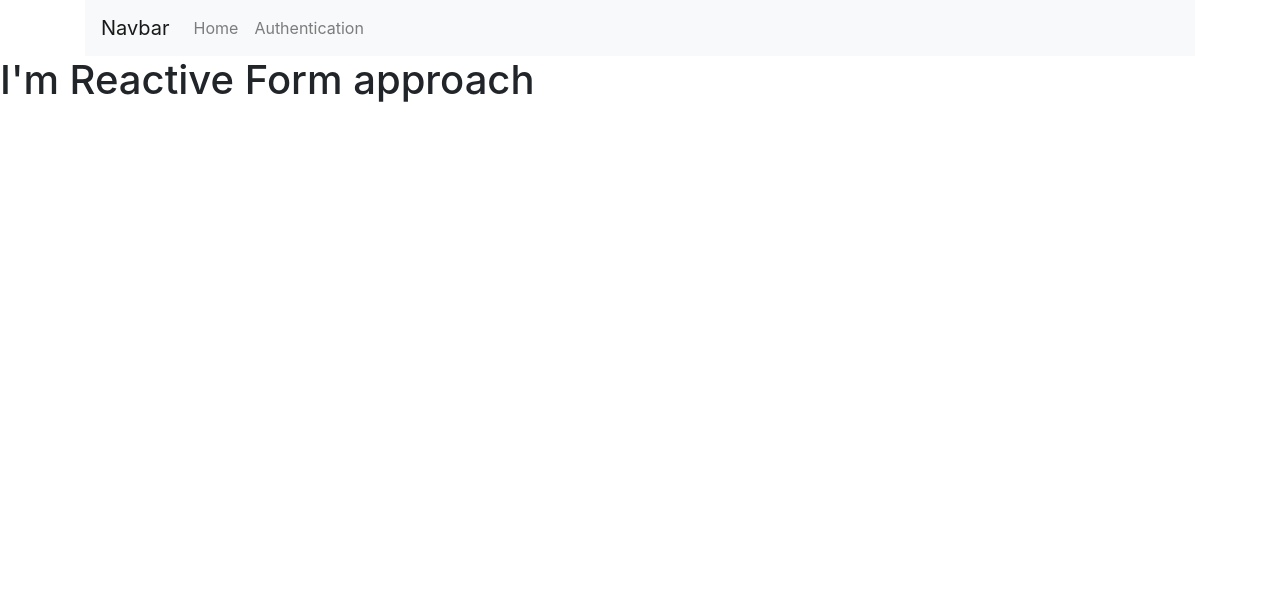
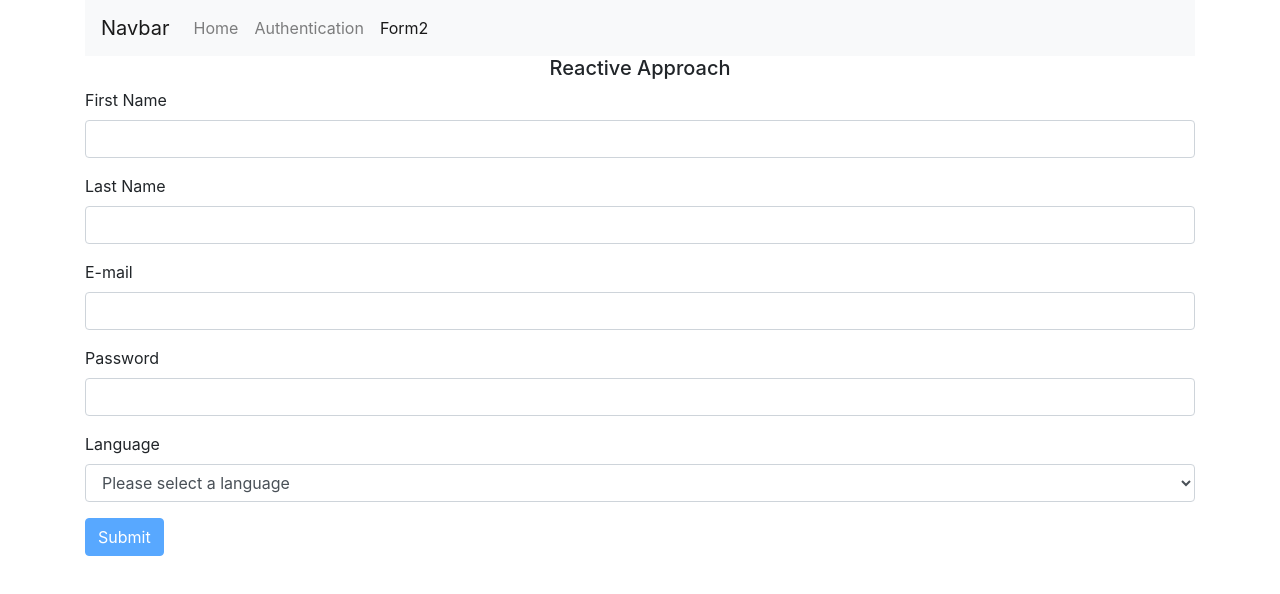
Before and after one commit to kashyapneha/angular-auth-route-form, an Angular app: page /form2 in a window 1280 px wide. Shown: the top 594 px of the page. Built offline with nearby package versions, Linux system fonts and the light colour scheme.

Commit message:
8 files modified, 2 added

```diff
--- a/src/app/app.module.ts
+++ b/src/app/app.module.ts
@@ -1,6 +1,6 @@
 import { NgModule } from '@angular/core';
 import { BrowserModule } from '@angular/platform-browser';
-import { FormsModule } from '@angular/forms';
+import { FormsModule, ReactiveFormsModule } from '@angular/forms';
 import { HttpClientModule } from '@angular/common/http';
 import { RouterModule, Routes, Router } from '@angular/router';
 
@@ -23,6 +23,7 @@ const appRoutes: Routes = [
   imports:      [
     BrowserModule,
     FormsModule,
+    ReactiveFormsModule,
     HttpClientModule,
     RouterModule.forRoot(appRoutes) ],
   declarations: [
--- /dev/null
+++ b/src/app/auth/auth.component.css
@@ -0,0 +1,3 @@
+input.ng-invalid.ng-touched {
+    border: 1px solid red;
+}
--- a/src/app/auth/auth.component.html
+++ b/src/app/auth/auth.component.html
@@ -15,7 +15,7 @@
         #username="ngModel"
         >
         <p class="alert alert-danger" *ngIf="!username.valid && username.touched">
-                    Please enter a valid name!</p>
+          Please enter a valid name!</p>
     </div>
     <div class="form-group">
       <label for="password">Password</label>
@@ -29,7 +29,7 @@
         minlength="6"
         #password="ngModel">
         <p class="alert alert-danger" *ngIf="!password.valid && password.touched">
-                    Please enter the 6-digit valid password!</p>
+          Please enter the 6-digit valid password!</p>
     </div>
     <button
       type="submit"
--- a/src/app/auth/auth.component.ts
+++ b/src/app/auth/auth.component.ts
@@ -6,7 +6,8 @@ import { Observable } from 'rxjs';
 
 @Component({
   selector: 'app-auth',
-  templateUrl: './auth.component.html'
+  templateUrl: './auth.component.html',
+  styleUrls: ['./auth.component.css']
 })
 export class AuthComponent{
     isLoginMode = true;
--- a/src/app/auth/auth.service.ts
+++ b/src/app/auth/auth.service.ts
@@ -41,7 +41,6 @@ export class AuthService {
             );
           })
         );
-
     }
 
     login(email:string, password: string) {
--- /dev/null
+++ b/src/app/form2/form2.component.css
@@ -0,0 +1,3 @@
+input.ng-invalid.ng-touched {
+    border: 1px solid red;
+}
--- a/src/app/form2/form2.component.html
+++ b/src/app/form2/form2.component.html
@@ -1 +1,65 @@
-<h1>I'm Reactive Form approach</h1>
+<div class="container">
+  <h5 class="text-center">Reactive Approach</h5>
+  <form [formGroup]="myform" (ngSubmit)="onFormSubmit()">
+    <fieldset formGroupName="name">
+      <div class="form-group">
+        <label for="firstname">First Name</label>
+        <input
+          type="text"
+          class="form-control"
+          formControlName="firstName"
+          required>
+        <p class="alert alert-danger" *ngIf="!firstName.valid && firstName.touched">
+          Please enter your first name!</p>
+      </div>
+      <div class="form-group">
+        <label for="lastname">Last Name</label>
+        <input
+          type="text"
+          class="form-control"
+          formControlName="lastName"
+          required>
+        <p class="alert alert-danger" *ngIf="!lastName.valid && lastName.touched">
+          Please enter your last name!</p>
+      </div>
+    </fieldset>
+
+    <div class="form-group">
+      <label for="email">E-mail</label>
+      <input
+        type="email"
+        class="form-control"
+        formControlName="email"
+        required>
+      <p class="alert alert-danger" *ngIf="!email.valid && email.touched">
+          Please enter the valid email address!</p>
+    </div>
+
+    <div class="form-group">
+      <label for="password">Password</label>
+      <input
+        type="password"
+        class="form-control"
+        formControlName="password"
+        required>
+      <p class="alert alert-danger" *ngIf="!password.valid && password.touched">
+          Please enter the 8-digit valid password!</p>
+    </div>
+
+    <div class="form-group">
+      <label for="language">Language</label>
+      <select
+        class="form-control"
+        formControlName="language">
+        <option value="">Please select a language</option>
+        <option *ngFor="let lang of langs">{{lang}}</option>
+      </select>
+    </div>
+
+    <button
+      class="btn btn-primary"
+      type="submit"
+      [disabled]="!myform.valid"
+      (click)="onFormSubmit()">Submit</button>
+  </form>
+</div>
--- a/src/app/form2/form2.component.ts
+++ b/src/app/form2/form2.component.ts
@@ -1,9 +1,60 @@
 import { Component } from '@angular/core';
+import {
+  ReactiveFormsModule,
+  FormsModule,
+  FormGroup,
+  FormControl,
+  Validators,
+  FormBuilder } from '@angular/forms';
 
 @Component({
   selector: 'app-form2',
-  templateUrl: './form2.component.html'
+  templateUrl: './form2.component.html',
+  styleUrls:['./form2.component.css']
 })
 export class Form2Component {
+  myform: FormGroup;
+  firstName: FormControl;
+  lastName: FormControl;
+  email: FormControl;
+  password: FormControl;
+  language: FormControl;
 
+  langs: string[] = ['English', 'French', 'German'];
+
+  ngOnInit() {
+    this.createFormControls();
+    this.createForm();
+  }
+
+  createFormControls() {
+    this.firstName = new FormControl('', Validators.required);
+    this.lastName = new FormControl('', Validators.required);
+    this.email = new FormControl('',[
+        Validators.required,
+        Validators.pattern("[^@]*@[^@]*")
+      ]);
+    this.password = new FormControl('',[
+        Validators.required,
+        Validators.minLength(8)
+      ]);
+    this.language = new FormControl('');
+  }
+
+  createForm() {
+    this.myform = new FormGroup({
+      name: new FormGroup({
+        firstName: this.firstName,
+        lastName: this.lastName
+      }),
+      email: this.email,
+      password: this.password,
+      language: this.language
+    })
+  }
+
+  onFormSubmit() {
+    console.log("Form Submitted", this.myform.value);
+    this.myform.reset();
+  }
 }
--- a/src/app/header/header.component.html
+++ b/src/app/header/header.component.html
@@ -15,13 +15,13 @@
         <li class="nav-item" [routerLinkActive]="['active']" *ngIf="isAuthenticated">
           <a class="nav-link" [routerLink]="'/form1'">Form1</a>
         </li>
-        <li class="nav-item" [routerLinkActive]="['active']" *ngIf="isAuthenticated">
+        <li class="nav-item" [routerLinkActive]="['active']" *ngIf="!isAuthenticated">
           <a class="nav-link" [routerLink]="['/form2']">Form2</a>
         </li>
       </ul>
       <ul class="nav navbar-nav ml-auto">
         <li class="nav-item" *ngIf="isAuthenticated">
-          <a class="nav-link" (click)="onLogout()">Logout</a>
+          <a class="nav-link"(click)="onLogout()">Logout</a>
         </li>
       </ul>
     </div>
```
Also changed, not shown: src/app/header/header.component.ts (indentation only). Lines whose indentation alone changed are shown as unchanged.
